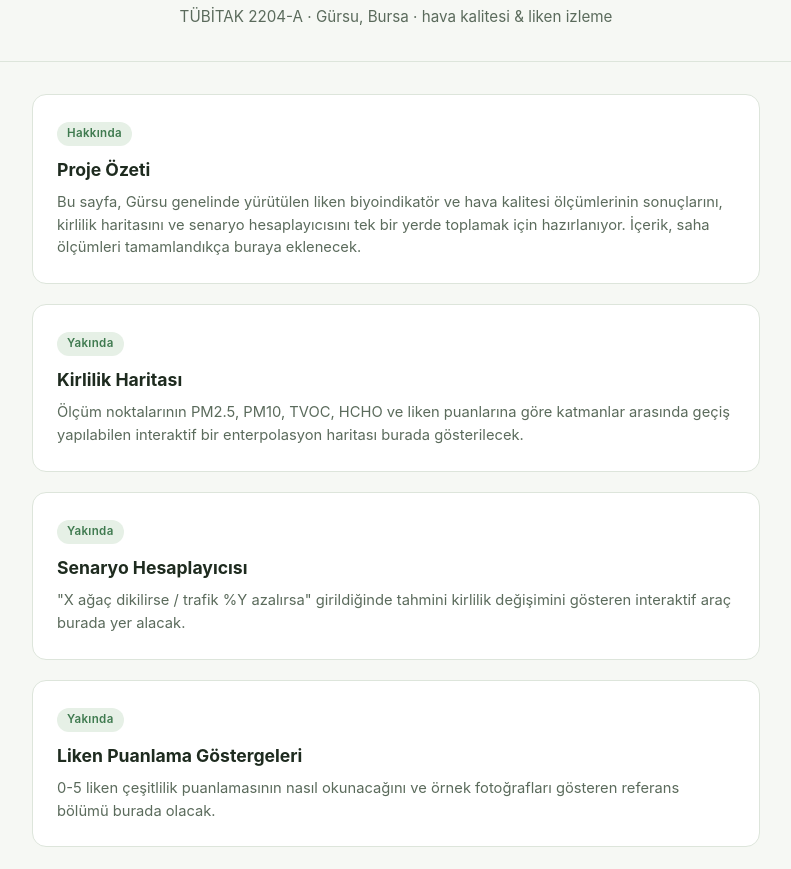
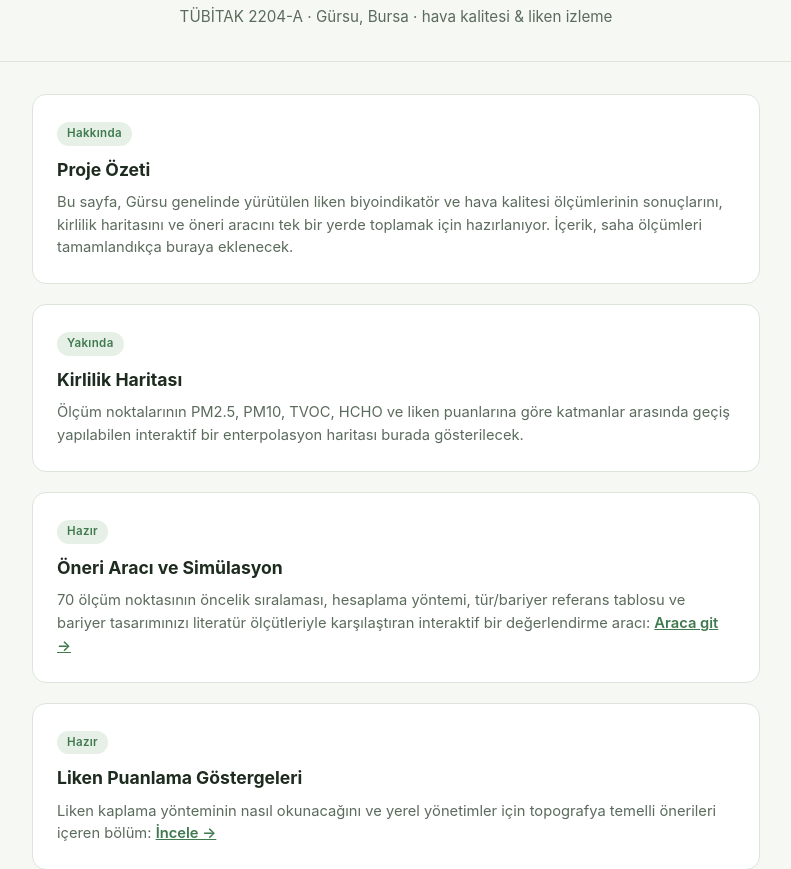
Before and after one commit to projerotapusula-web/gursu-hava-kalitesi-liken, a plain HTML site: page index.html in a window 1280 px wide. Shown: the part 93-962 px from the top of the page, without its empty margins (244-1035 px from the left). Drawn offline with Linux system fonts and the light colour scheme.

Commit message:
Update index.html

```diff
--- a/index.html
+++ b/index.html
@@ -37,6 +37,7 @@
     padding:3px 10px; margin-bottom:10px;
   }
   section p{ margin:8px 0 0; color:var(--muted); font-size:.92rem; }
+  section a{ color:var(--accent); font-weight:600; }
   footer{ text-align:center; color:var(--muted); font-size:.82rem; padding:24px 16px 48px; }
 </style>
 </head>
@@ -50,7 +51,7 @@
     <span class="etiket">Hakkında</span>
     <h2>Proje Özeti</h2>
     <p>Bu sayfa, Gürsu genelinde yürütülen liken biyoindikatör ve hava kalitesi ölçümlerinin
-       sonuçlarını, kirlilik haritasını ve senaryo hesaplayıcısını tek bir yerde toplamak için
+       sonuçlarını, kirlilik haritasını ve öneri aracını tek bir yerde toplamak için
        hazırlanıyor. İçerik, saha ölçümleri tamamlandıkça buraya eklenecek.</p>
   </section>
 
@@ -62,17 +63,19 @@
   </section>
 
   <section>
-    <span class="etiket">Yakında</span>
-    <h2>Senaryo Hesaplayıcısı</h2>
-    <p>"X ağaç dikilirse / trafik %Y azalırsa" girildiğinde tahmini kirlilik değişimini gösteren
-       interaktif araç burada yer alacak.</p>
+    <span class="etiket">Hazır</span>
+    <h2>Öneri Aracı ve Simülasyon</h2>
+    <p>70 ölçüm noktasının öncelik sıralaması, hesaplama yöntemi, tür/bariyer referans tablosu ve
+       bariyer tasarımınızı literatür ölçütleriyle karşılaştıran interaktif bir değerlendirme aracı:
+       <a href="Gursu_Liken_Oneri_Araci_Web.html#simulasyon">Araca git →</a></p>
   </section>
 
   <section>
-    <span class="etiket">Yakında</span>
+    <span class="etiket">Hazır</span>
     <h2>Liken Puanlama Göstergeleri</h2>
-    <p>0-5 liken çeşitlilik puanlamasının nasıl okunacağını ve örnek fotoğrafları gösteren
-       referans bölümü burada olacak.</p>
+    <p>Liken kaplama yönteminin nasıl okunacağını ve yerel yönetimler için topografya temelli
+       önerileri içeren bölüm:
+       <a href="Gursu_Liken_Oneri_Araci_Web.html#faydali">İncele →</a></p>
   </section>
 </main>
 <footer>
```
